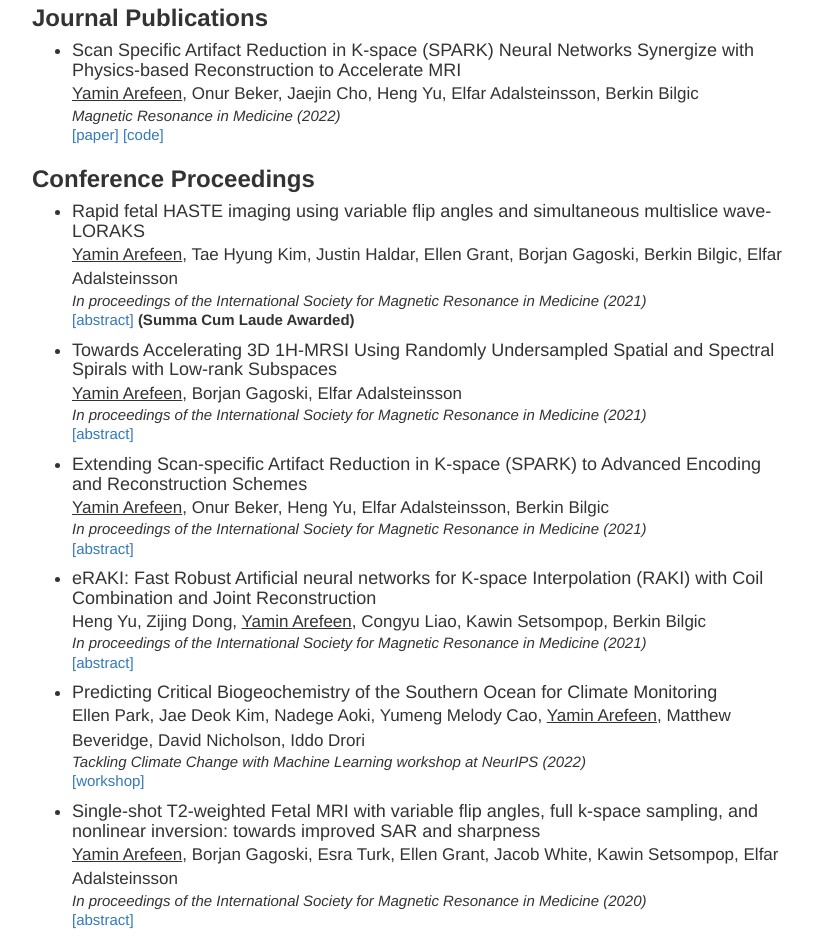
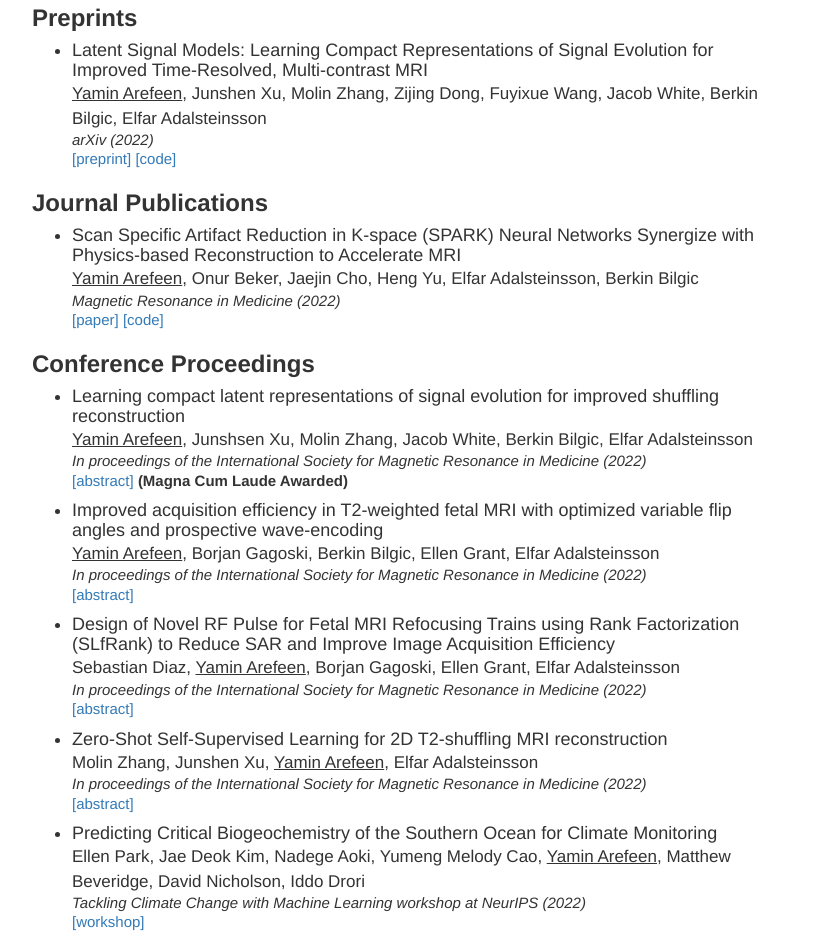
Before and after one commit to YaminArefeen/YaminArefeen.github.io, a plain HTML site: page index.html in a window 1280 px wide. Shown: the part 939-1876 px from the top of the page, without its empty margins (38-851 px from the left). Drawn offline with nearby package versions, Linux system fonts and the light colour scheme.

Commit message:
updated to include new publications + image

```diff
--- a/index.html
+++ b/index.html
@@ -50,12 +50,14 @@
             <div class="col-md-8" style="height: 100vh;">
 
                 <!-- Main Image -->
-                <img class="img-responsive" src="yamin_crop.png" alt=""><br>
+                <img class="img-responsive" src="yamin_2.JPEG" width="320" height="400" alt=""><br>
 
                 <div style="margin-top:3%; text-align:justify;">
-                    <p><font size ="+1">I am working towards my PhD in <a href="https://www.eecs.mit.edu/">Electrical Engineering and Computer Science</a> at <a href = "https://www.mit.edu/">MIT</a> advised by <a href ="https://www.rle.mit.edu/mri/?#">Elfar Adalsteinsson</a> and <a href = "https://www.nmr.mgh.harvard.edu/~berkin/index.html">Berkin Bilgic</a> with expected graduation in 2023. I recieved a S.M. in Electrical Engineering and Computer Science from MIT in 2019 and a B.S. in Electrical Engineering from <a href = "https://www.rice.edu/">Rice University</a> in 2017.</font></p>
+                    <p><font size ="+1">I am working towards my PhD in <a href="https://www.eecs.mit.edu/">Electrical Engineering and Computer Science</a> at <a href = "https://www.mit.edu/">MIT</a> advised by <a href ="https://www.rle.mit.edu/mri/?#">Elfar Adalsteinsson</a> and <a href = "https://www.nmr.mgh.harvard.edu/~berkin/index.html">Berkin Bilgic</a> graduating in May 2023. I recieved a S.M. in Electrical Engineering and Computer Science from MIT in 2019 and a B.S. in Electrical Engineering from <a href = "https://www.rice.edu/">Rice University</a> in 2017.</font></p>
 
-                    <p><font size ="+1">I am interested in the application of signal processing, optimization, and machine learning to address acquisition and reconstruction problems in Magnetic Resonance Imaging. I am grateful to be funded in part by the <a href = "https://www.nsfgrfp.org/">National Science Foundation Graduate Research Fellowship </a>.</font></p>
+                    <p><font size ="+1">I am interested in the application of signal processing, optimization, and machine learning to address acquisition and reconstruction problems in Magnetic Resonance Imaging. I am grateful to be funded in part by the <a href = "https://www.nsfgrfp.org/">National Science Foundation Graduate Research Fellowship </a> and the <a href = "https://hst.mit.edu/academic-programs/memp/neuroimaging-training-program">Neuroimaging Training Program Fellowship</a>.</font></p>
+
+                    <p><font size ="+1">I am currently searching for academic and industry positions.</font></p>
                 </div>
             </div>
 
@@ -84,8 +86,17 @@
             <div class="col-md-8" style="height: 100vh;">
                 <h2 id="research">Research</h2>
 
+                <h3><strong>Preprints</strong><br/></h3>
+                <!-- LATENT SIGNAL MODEL PREPRINT -->
+                <ul>
+                <h4><li class="paper" words="LSM">Latent Signal Models: Learning Compact Representations of Signal Evolution for Improved Time-Resolved, Multi-contrast MRI</li></h4>
+                </ul>
+                <ul><p style = "font-size:17px;margin-top:-.5em"> <u>Yamin Arefeen</u>, Junshen Xu, Molin Zhang, Zijing Dong, Fuyixue Wang, Jacob White, Berkin Bilgic, Elfar Adalsteinsson</p></ul>
+                <ul><p style = "font-size:15px;margin-top:-.8em"> <i>arXiv (2022)</i></p></ul>
+                <ul><p style = "font-size:15px;margin-top:-.8em"> <a href = "https://arxiv.org/abs/2208.13003" >[preprint]</a> <a href = "https://github.com/YaminArefeen/latent_signal_models_mrm_2022">[code]</a></p></ul>
+
                 <h3><strong>Journal Publications</strong><br/></h3>
-                <!-- SPARK MANUSCRIPT -->
+                <!-- SPARK PREPRINT -->
                 <ul>
                     <h4><li class="paper" words="SPARK">Scan Specific Artifact Reduction in K-space (SPARK) Neural Networks Synergize with Physics-based Reconstruction to Accelerate MRI</li></h4>
                 </ul>
@@ -93,7 +104,49 @@
                 <ul><p style = "font-size:17px;margin-top:-.5em"> <u>Yamin Arefeen</u>, Onur Beker, Jaejin Cho, Heng Yu, Elfar Adalsteinsson, Berkin Bilgic</p></ul>
                 <ul><p style = "font-size:15px;margin-top:-.8em"> <i>Magnetic Resonance in Medicine (2022)</i></p></ul>
                 <ul><p style = "font-size:15px;margin-top:-.8em"> <a href = "https://onlinelibrary.wiley.com/doi/10.1002/mrm.29036">[paper]</a> <a href = "https://github.com/YaminArefeen/spark_mrm_2021 ">[code]</a></p></ul>
+
                 <h3><strong>Conference Proceedings</strong><br/></h3>
+
+                <!--Latent Signal Model Abstract-->
+                <ul>
+                    <h4><li class="paper" words="lsmabs">Learning compact latent representations of signal evolution for improved shuffling reconstruction</li></h4>
+                </ul>
+                <ul><p style = "font-size:17px;margin-top:-.5em"> <u>Yamin Arefeen</u>, Junshsen Xu, Molin Zhang, Jacob White, Berkin Bilgic, Elfar Adalsteinsson</p></ul>
+                <ul><p style = "font-size:15px;margin-top:-.8em"> <i>In proceedings of the International Society for Magnetic Resonance in Medicine (2022)</i></p></ul>
+                <ul><p style = "font-size:15px;margin-top:-.8em"> <a href = "https://index.mirasmart.com/ISMRM2022/PDFfiles/0247.html">[abstract]</a> <b>(Magna Cum Laude Awarded)</b> </p></ul>
+
+                <!--VFA WAVE FETAL V2-->
+                <ul>
+                    <h4><li class="paper" words="fetalwave2">Improved acquisition efficiency in T2-weighted fetal MRI with optimized variable flip angles and prospective wave-encoding</li></h4>
+                </ul>
+                <ul><p style = "font-size:17px;margin-top:-.5em"> <u>Yamin Arefeen</u>, Borjan Gagoski, Berkin Bilgic, Ellen Grant, Elfar Adalsteinsson</p></ul>
+                <ul><p style = "font-size:15px;margin-top:-.8em"> <i>In proceedings of the International Society for Magnetic Resonance in Medicine (2022)</i></p></ul>
+                <ul><p style = "font-size:15px;margin-top:-.8em"> <a href = "https://index.mirasmart.com/ISMRM2022/PDFfiles/0247.html">[abstract]</a></p></ul>
+
+                <!--Sebo Pulse-->
+                <ul>
+                    <h4><li class="paper" words="sebofrank">Design of Novel RF Pulse for Fetal MRI Refocusing Trains using Rank Factorization (SLfRank) to Reduce SAR and Improve Image Acquisition Efficiency</li></h4>
+                </ul>
+                <ul><p style = "font-size:17px;margin-top:-.5em"> Sebastian Diaz, <u>Yamin Arefeen</u>, Borjan Gagoski, Ellen Grant, Elfar Adalsteinsson</p></ul>
+                <ul><p style = "font-size:15px;margin-top:-.8em"> <i>In proceedings of the International Society for Magnetic Resonance in Medicine (2022)</i></p></ul>
+                <ul><p style = "font-size:15px;margin-top:-.8em"> <a href = "https://index.mirasmart.com/ISMRM2022/PDFfiles/2926.html">[abstract]</a></p></ul>
+
+                <!--Molin Zero-shot Subpace-->
+                <ul>
+                    <h4><li class="paper" words="molinsub">Zero-Shot Self-Supervised Learning for 2D T2-shuffling MRI reconstruction</li></h4>
+                </ul>
+                <ul><p style = "font-size:17px;margin-top:-.5em"> Molin Zhang, Junshen Xu, <u>Yamin Arefeen</u>, Elfar Adalsteinsson</p></ul>
+                <ul><p style = "font-size:15px;margin-top:-.8em"> <i>In proceedings of the International Society for Magnetic Resonance in Medicine (2022)</i></p></ul>
+                <ul><p style = "font-size:15px;margin-top:-.8em"> <a href = "https://index.mirasmart.com/ISMRM2022/PDFfiles/4051.html">[abstract]</a></p></ul>
+
+                <!--Climate Change-->
+                <ul>
+                    <h4><li class="paper" words="climate">Predicting Critical Biogeochemistry of the Southern Ocean for Climate Monitoring</li></h4>
+                </ul>
+                <ul><p style = "font-size:17px;margin-top:-.5em"> Ellen Park, Jae Deok Kim, Nadege Aoki, Yumeng Melody Cao, <u>Yamin Arefeen</u>, Matthew Beveridge, David Nicholson, Iddo Drori</p></ul>
+                <ul><p style = "font-size:15px;margin-top:-.8em"> <i>Tackling Climate Change with Machine Learning workshop at NeurIPS (2022)</i></p></ul>
+                <ul><p style = "font-size:15px;margin-top:-.8em"> <a href = "https://arxiv.org/pdf/2111.00126.pdf">[workshop]</a></p></ul>
+
 
                 <!--VFA WAVE FETAL V1-->
                 <ul>
@@ -127,14 +180,6 @@
                 <ul><p style = "font-size:17px;margin-top:-.5em"> Heng Yu, Zijing Dong, <u>Yamin Arefeen</u>, Congyu Liao,  Kawin Setsompop, Berkin Bilgic</p></ul>
                 <ul><p style = "font-size:15px;margin-top:-.8em"> <i>In proceedings of the International Society for Magnetic Resonance in Medicine (2021)</i></p></ul>
                 <ul><p style = "font-size:15px;margin-top:-.8em"> <a href = "https://index.mirasmart.com/ISMRM2021/PDFfiles/0273.html">[abstract]</a></p></ul>
-
-                <!--Climate Change-->
-                <ul>
-                    <h4><li class="paper" words="climate">Predicting Critical Biogeochemistry of the Southern Ocean for Climate Monitoring</li></h4>
-                </ul>
-                <ul><p style = "font-size:17px;margin-top:-.5em"> Ellen Park, Jae Deok Kim, Nadege Aoki, Yumeng Melody Cao, <u>Yamin Arefeen</u>, Matthew Beveridge, David Nicholson, Iddo Drori</p></ul>
-                <ul><p style = "font-size:15px;margin-top:-.8em"> <i>Tackling Climate Change with Machine Learning workshop at NeurIPS (2022)</i></p></ul>
-                <ul><p style = "font-size:15px;margin-top:-.8em"> <a href = "https://arxiv.org/pdf/2111.00126.pdf">[workshop]</a></p></ul>
 
                 <!--VFA FETAL V1-->
                 <ul>
```
Also changed, not shown: yamin_2.JPEG (added).
